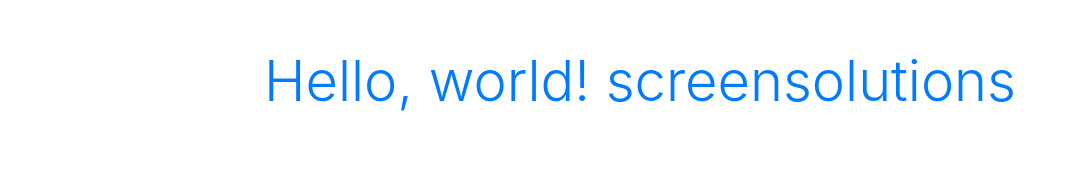
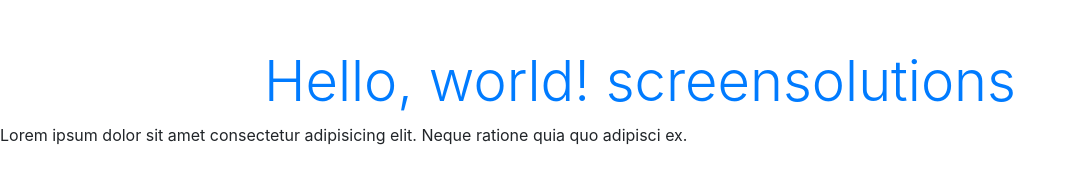
Before and after one commit to screen-solutions/screen-solutions.github.io, a plain HTML site: page index.html in a window 1280 px wide. Shown: the whole page, without its empty margins (0-1075 px from the left). Drawn offline with nearby package versions, Linux system fonts and the light colour scheme.

Commit message:
index update

```diff
--- a/index.html
+++ b/index.html
@@ -15,6 +15,7 @@
 
 <body>
     <h1 class="text-center mt-5 display-4 text-primary">Hello, world! screensolutions</h1>
+    <p>Lorem ipsum dolor sit amet consectetur adipisicing elit. Neque ratione quia quo adipisci ex.</p>
 
     <!-- Optional JavaScript -->
     <!-- jQuery first, then Popper.js, then Bootstrap JS -->
```
